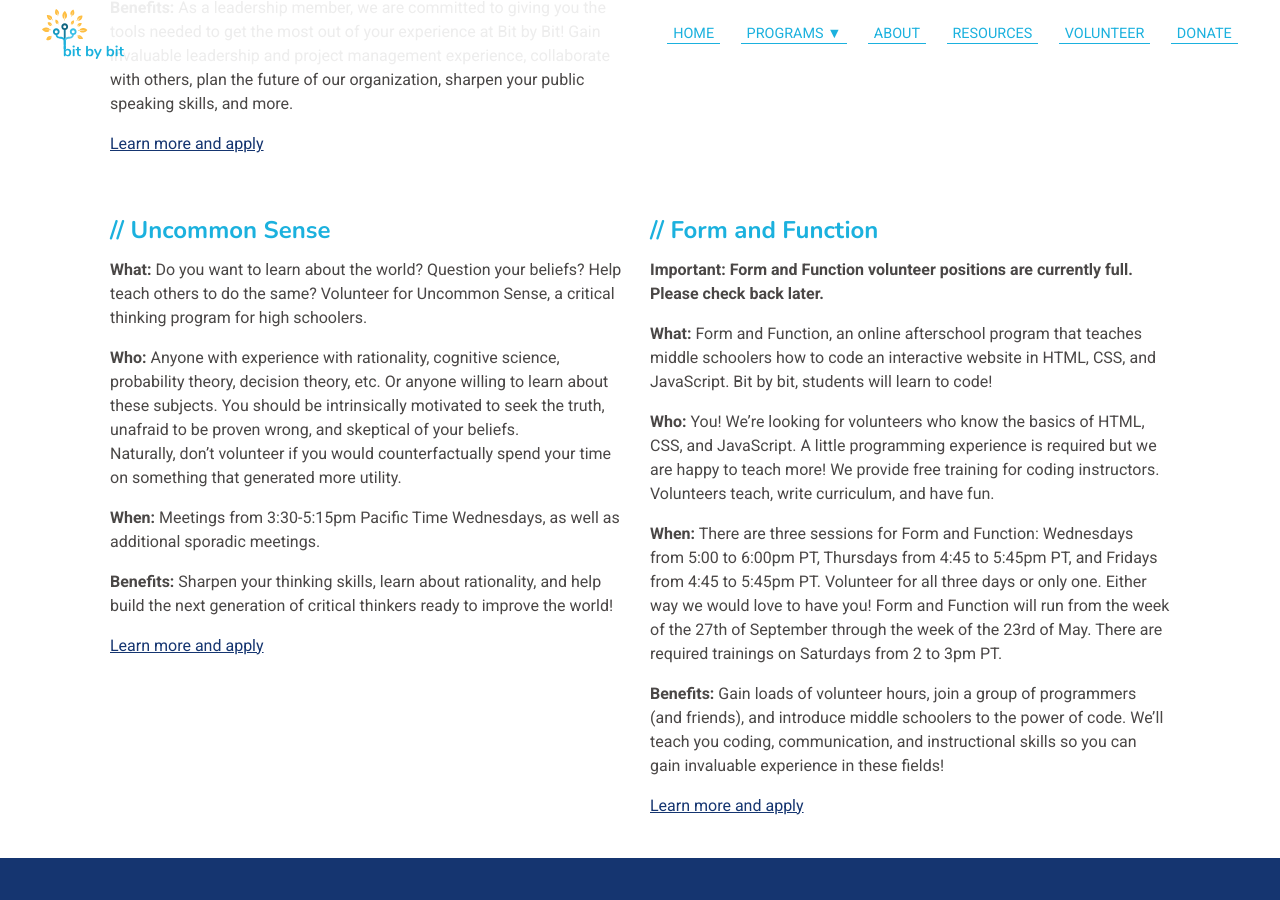
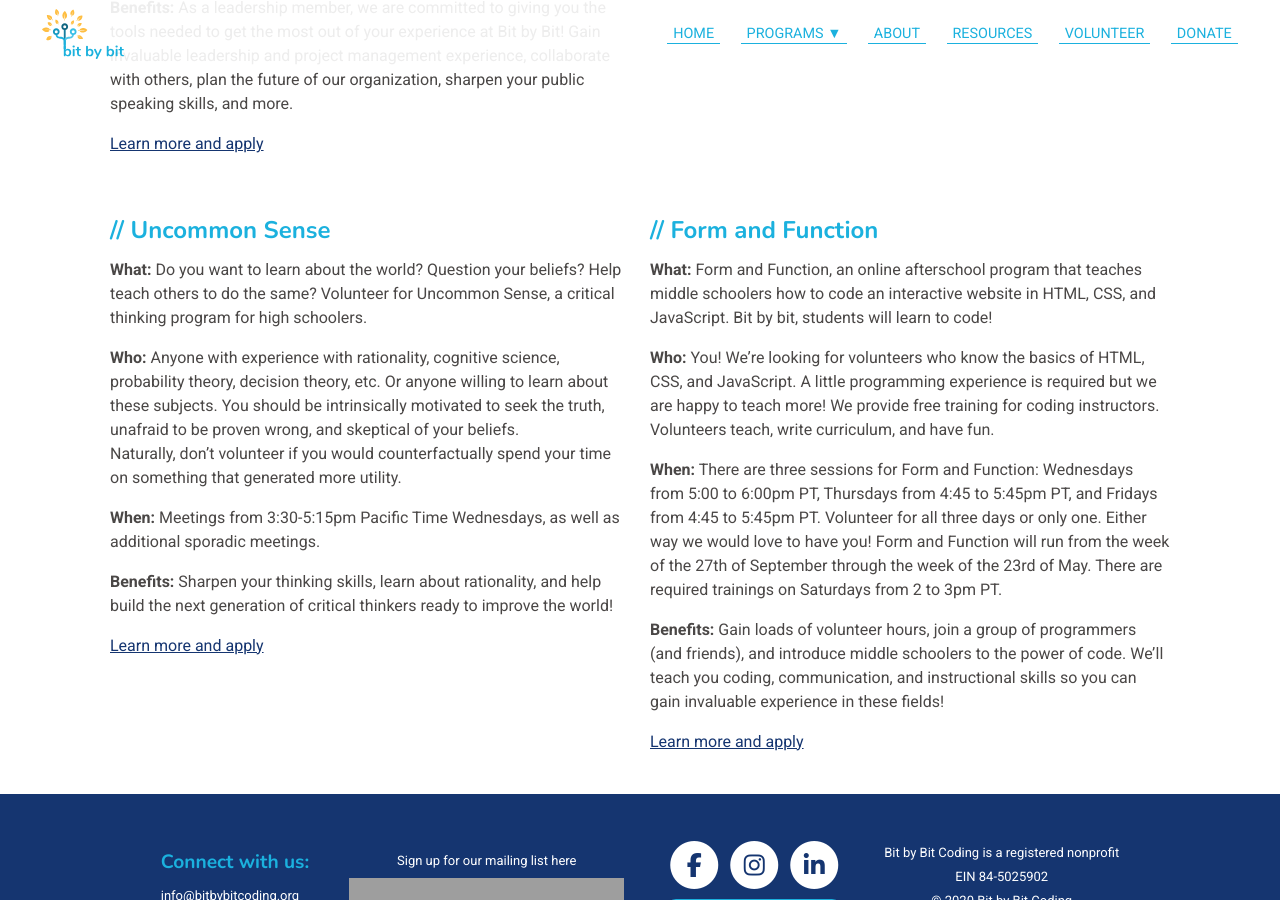
Before and after one commit to bit-by-bit-coding/bxb-website, a Jekyll site: the page built from volunteer.html, in a window 1280 px wide and 900 px high, scrolled down 1066 px. Built offline with Jekyll 4.4.1, drawn with Linux system fonts in a browser that asks for light colours; nearby versions of some CDN libraries; grey boxes are pictures that could not be loaded.

Commit message:
remove things about not accepting ff volunteers

```diff
--- a/volunteer.html
+++ b/volunteer.html
@@ -106,9 +106,6 @@ style: volunteer.css
         <div class="details-item">
             <div id="formfunction">
                 <h2>Form and Function</h2>
-                <p><strong>Important: Form and Function volunteer positions are currently full. Please check back
-                        later.
-                    </strong></p>
                 <p><strong>What:</strong> Form and Function, an online afterschool program that teaches middle
                     schoolers
                     how to code an interactive website in HTML, CSS, and JavaScript. Bit by bit, students will learn
```
